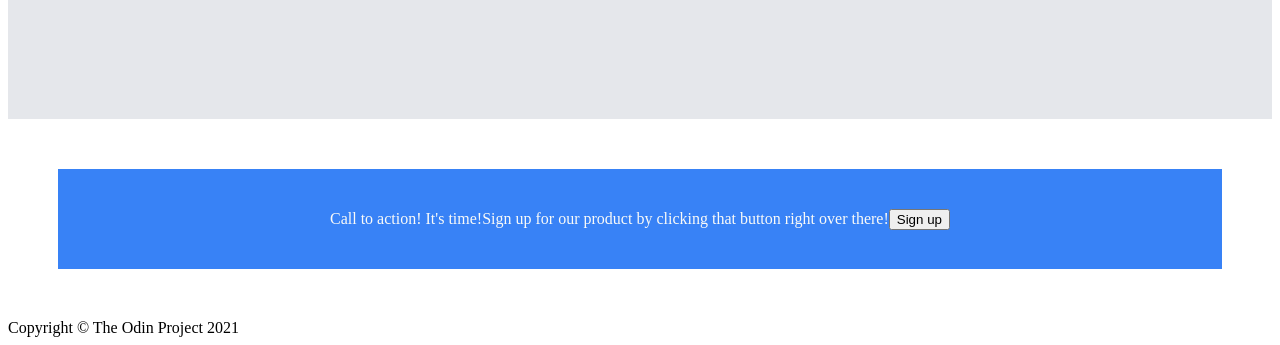
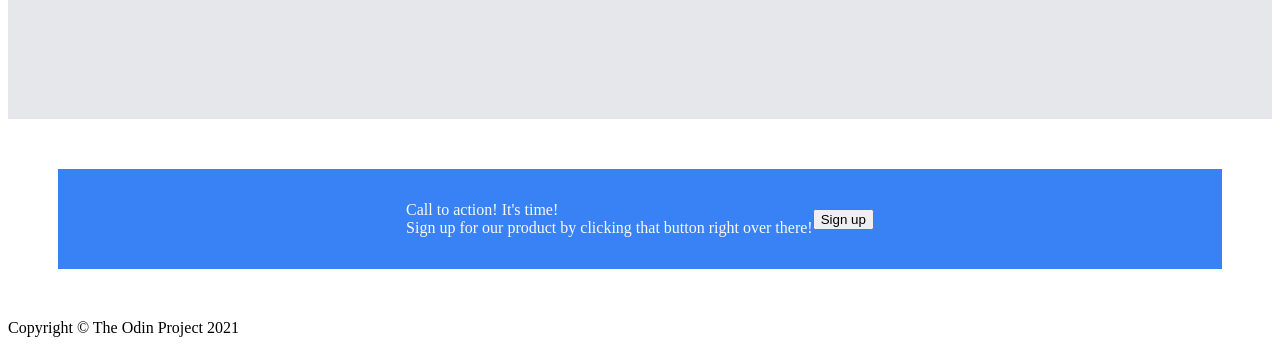
Before and after one commit to Coopjd/landing-page, a plain HTML site: page index.html in a window 1280 px wide. Shown: the part 762-1107 px from the top of the page. Drawn offline with Linux system fonts and the light colour scheme.

Commit message:
group column 4 classes together

```diff
--- a/index.html
+++ b/index.html
@@ -82,11 +82,11 @@
         <div class="column4">
 
             <div class="blue_box">
-
-                <div class="action_title">Call to action! It's time!</div>
-                <div class="action_subtitle">Sign up for our product by clicking that button right over there!</div>
-                <div class="blue_signup"><button>Sign up</button></div>
-
+                <div class="action">
+                    <div class="action_title">Call to action! It's time!</div>
+                    <div class="action_subtitle">Sign up for our product by clicking that button right over there!</div>
+                </div>
+                    <div class="blue_signup"><button>Sign up</button></div>
             </div>
 
         </div>
```
